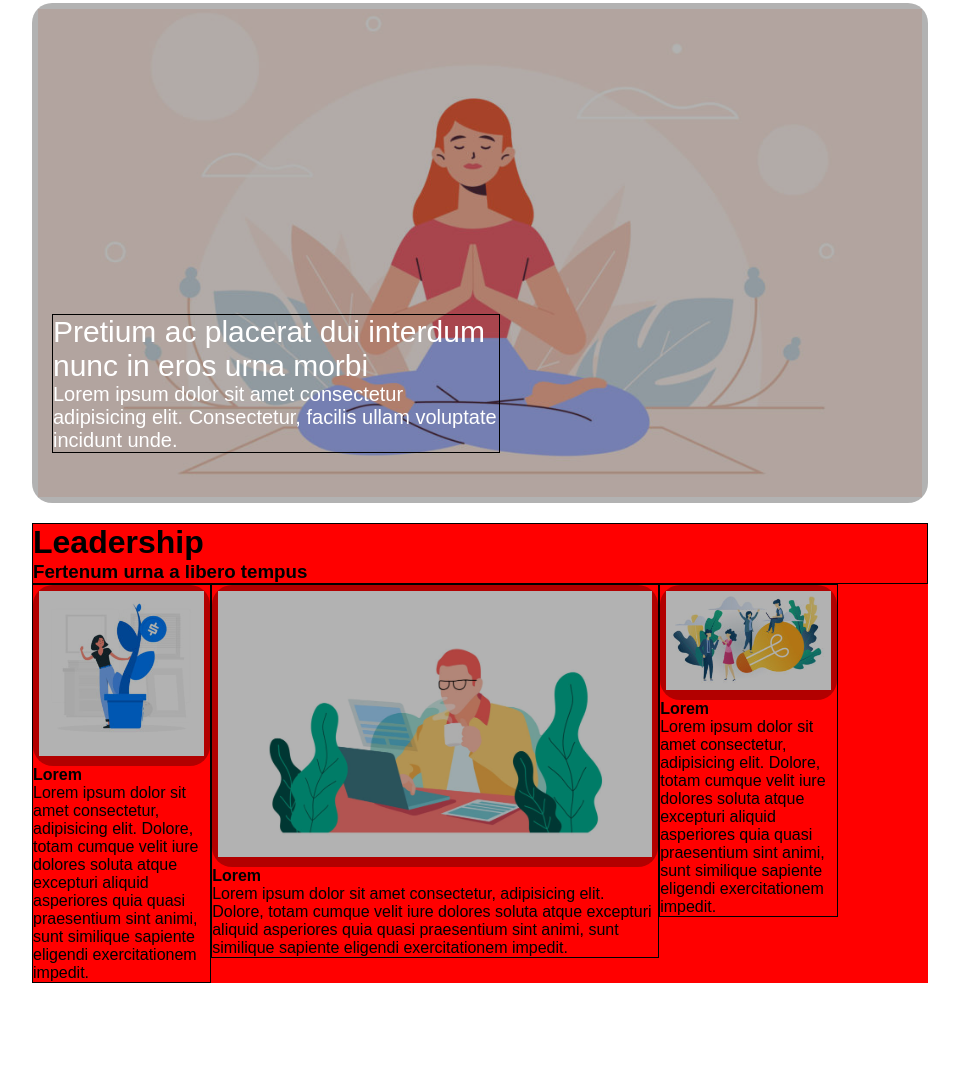
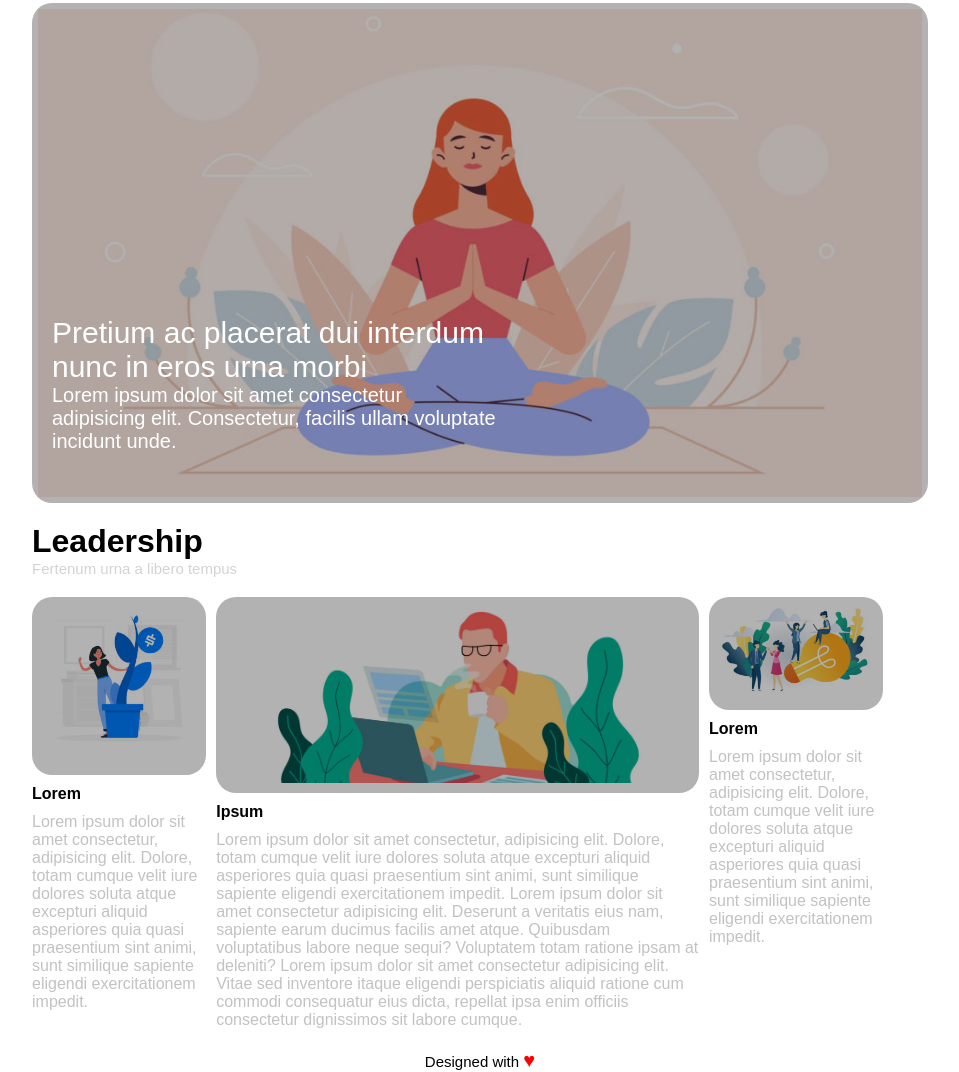
Before and after one commit to Afrodario/htmlcss-wp, a plain HTML site: page index.html in a window 1280 px wide. Shown: the part 175-1247 px from the top of the page, without its empty margins (160-1119 px from the left). Before the commit the page ends 1158 px from the top, so only its background shows below. Drawn offline with Linux system fonts and the light colour scheme.

Commit message:
Progetto terminato (problema terza immagine)

```diff
--- a/css/style.css
+++ b/css/style.css
@@ -34,10 +34,6 @@ header .main-header {
     width: 30%;
     height: 100px;
     object-fit: contain;
-}
-
-.logo-container {
-    border: 1px solid black;
 }
 
 /* Regole della navbar */
@@ -77,7 +73,6 @@ nav ul li a {
 
 .banner-text {
     position: absolute;
-    border: 1px solid black;
     bottom: 50px;
     left: 20px;
     width: 50%;
@@ -106,27 +101,43 @@ nav ul li a {
 
 /* Inizio regole del main */
 
-main {
-    background-color: red;
-}
-
 main .column {
     float: left;
 }
 
 .main-title {
-    border: 1px solid black;
     margin-top: 20px;
+    margin-bottom: 20px
 }
 
-.left-col, .right-col {
-    width: 20%;
-    border: 1px solid black;
+.main-title h3 {
+    color: lightgray;
+    font-size: 15px;
+    font-weight: 30;
+}
+
+.text-logo h4 {
+    padding: 10px 0;
+}
+
+.text-logo p {
+    color: #c2c2c2;
+    text-align: left;
+}
+
+.left-col {
+    max-width: 20%;
+    padding-right: 5px;
+}
+
+.right-col {
+    max-width: 20%;
+    padding-left: 5px;
 }
 
 .center-col {
-    width: 50%;
-    border: 1px solid black;
+    max-width: 55%;
+    padding: 0px 5px;
 }
 
 .left-logo {
@@ -137,6 +148,7 @@ main .column {
 .left-logo img {
     width: 100%;
     height: 100%;
+    max-height: 180px;
     object-fit: cover;
 }
 
@@ -148,6 +160,7 @@ main .column {
 .center-logo img {
     width: 100%;
     height: 100%;
+    max-height: 180px;
     object-fit: cover;
 }
 
@@ -159,6 +172,22 @@ main .column {
 .right-logo img {
     width: 100%;
     height: 100%;
+    max-height: 180px;
     object-fit: cover;
 }
 /* Fine regole del main */
+
+/* Inizio regole del footer */
+
+footer {
+    margin-top: 20px;
+    text-align: center;
+    font-size: 15px;
+}
+
+.heart {
+    font-size: 20px;
+    color: red;
+}
+
+/* Fine regole del footer */
--- a/index.html
+++ b/index.html
@@ -106,8 +106,11 @@
                 </div>
 
                 <div class="text-logo">
-                    <h4>Lorem</h4>
-                    <p>Lorem ipsum dolor sit amet consectetur, adipisicing elit. Dolore, totam cumque velit iure dolores soluta atque excepturi aliquid asperiores quia quasi praesentium sint animi, sunt similique sapiente eligendi exercitationem impedit.</p>
+                    <h4>Ipsum</h4>
+                    <p>Lorem ipsum dolor sit amet consectetur, adipisicing elit. Dolore, totam cumque velit iure dolores soluta atque excepturi aliquid asperiores quia quasi praesentium sint animi, sunt similique sapiente eligendi exercitationem impedit.
+                        Lorem ipsum dolor sit amet consectetur adipisicing elit. Deserunt a veritatis eius nam, sapiente earum ducimus facilis amet atque. Quibusdam voluptatibus labore neque sequi? Voluptatem totam ratione ipsam at deleniti?
+                        Lorem ipsum dolor sit amet consectetur adipisicing elit. Vitae sed inventore itaque eligendi perspiciatis aliquid ratione cum commodi consequatur eius dicta, repellat ipsa enim officiis consectetur dignissimos sit labore cumque.
+                    </p>
                 </div>
 
             </section>
@@ -135,7 +138,7 @@
 
         <!-- Inizio footer -->
         <footer>
-
+            <span>Designed with <span class="heart">&hearts;</span></span>
         </footer>
         <!-- Fine footer -->
 
```
